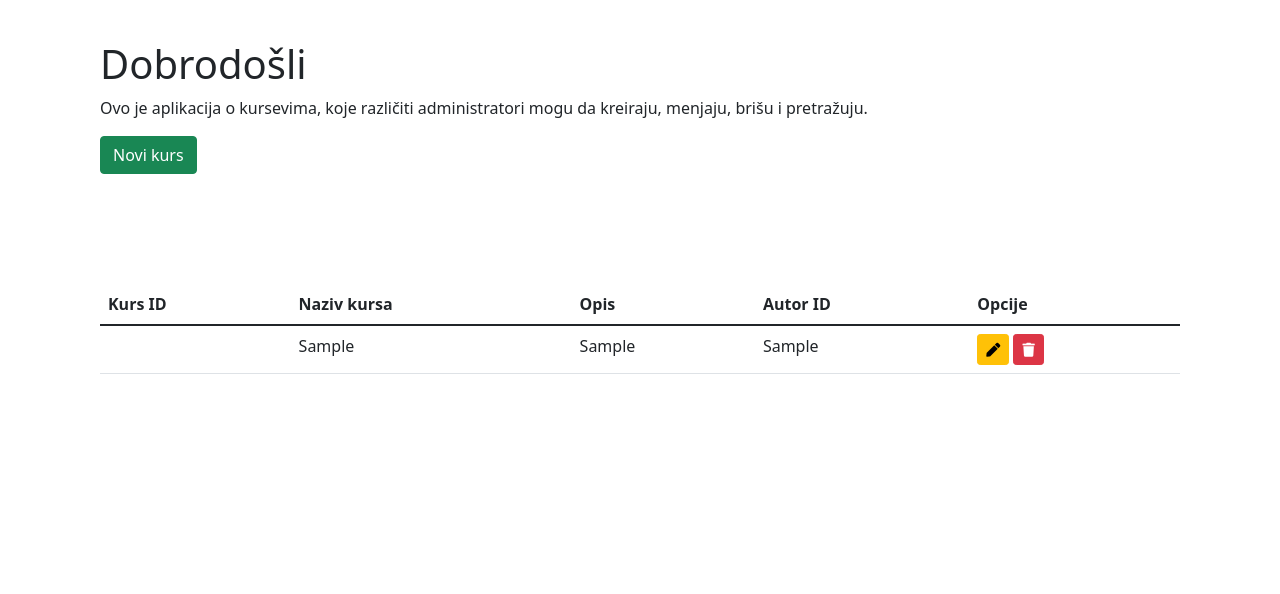
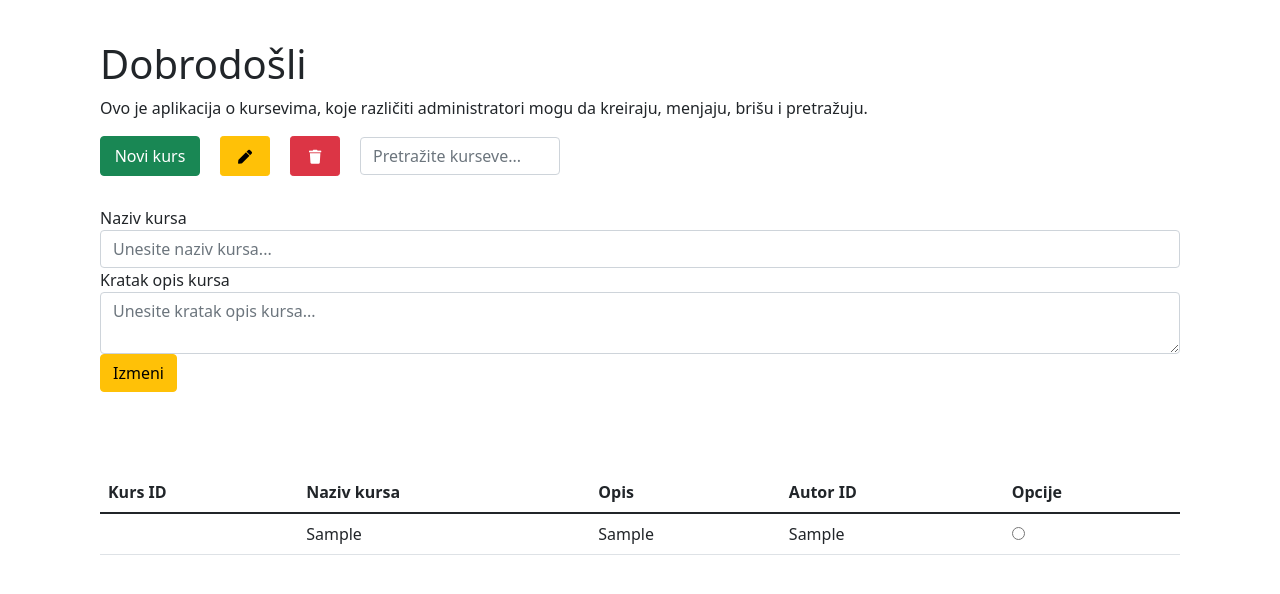
Before and after one commit to mrdjarade/PHPDomaci, a PHP site: page / in a window 1280 px wide. Shown: the top 594 px of the page. Run offline with PHP 8.4, Linux system fonts and the light colour scheme; the visitor is signed in with stand-in values (Sample User, id 1); tables that the repository leaves empty or names only in its code hold one stand-in row (values such as "Sample post"); data that the repository does not hold is empty; some libraries are stand-ins or nearby versions.

Commit message:
Izmenjena struktura, dodato dugme za pretragu kurseva

```diff
--- a/index.php
+++ b/index.php
@@ -27,7 +27,6 @@ if($svi->num_rows == 0) {
 <html lang="en">
 <head>
     <meta charset="UTF-8">
-    <meta http-equiv="X-UA-Compatible" content="IE=edge">
     <meta name="viewport" content="width=device-width, initial-scale=1.0">
     <link rel="stylesheet" href="https://cdn.jsdelivr.net/npm/bootstrap@5.1.3/dist/css/bootstrap.min.css" integrity="sha384-1BmE4kWBq78iYhFldvKuhfTAU6auU8tT94WrHftjDbrCEXSU1oBoqyl2QvZ6jIW3" crossorigin="anonymous">
     <link rel="stylesheet" href="https://pro.fontawesome.com/releases/v5.10.0/css/all.css" integrity="sha384-AYmEC3Yw5cVb3ZcuHtOA93w35dYTsvhLPVnYs9eStHfGJvOvKxVfELGroGkvsg+p" crossorigin="anonymous"/>
@@ -39,7 +38,12 @@ if($svi->num_rows == 0) {
     <div class="padding-container">
         <h1>Dobrodošli</h1>
         <p>Ovo je aplikacija o kursevima, koje različiti administratori mogu da kreiraju, menjaju, brišu i pretražuju.</p>
-        <button style="margin-bottom:30px;" type="button" id="novi-kurs" class="btn btn-success">Novi kurs</button>
+        <div style="display: flex; align-items:center">
+            <button style="margin-right:20px; margin-bottom:30px; padding:0px; width:100px; height:40px" type="button" id="novi-kurs" class="btn btn-success">Novi kurs</button>
+            <button formmethod="post" style="margin-right:20px; margin-bottom:30px; padding:0px; width:50px; height:40px" type ="button" id="izmeni-kurs" class="btn btn-warning btn-sm btnIzmeni" value="Izmeni"><i class="fas fa-pen"></i></button>
+            <button formmethod="post" style="margin-right:20px; margin-bottom:30px; padding:0px; width:50px; height:40px" type ="button" id="obrisi-kurs" class="btn btn-danger btn-sm btnIzbrisi" value="Obrisi"><i class="fas fa-trash"></i></button>
+            <input style="margin-right:20px; width:200px; display:inline; margin-bottom:30px" type="text" class="form-control" id="search" placeholder="Pretražite kurseve...">
+        </div>
 
         <div class="prozor-kurs">
             <form action="#" method="POST" id="dodajNovi">
@@ -52,6 +56,20 @@ if($svi->num_rows == 0) {
                     <textarea name="opis" type="text" class="form-control" placeholder="Unesite kratak opis kursa..."></textarea>
                 </div>
                 <button id="btnDodaj" formmethod="POST" type="submit" class="btn btn-primary">Dodaj</button>
+            </form>
+        </div>
+
+        <div class="izmeni-kurs">
+            <form action="#" method="POST" id="izmeniKurs">
+                <div class="form-group">
+                    <label>Naziv kursa</label>
+                    <input name="naziv" id="naziv-input" type="text" class="form-control" placeholder="Unesite naziv kursa...">
+                </div>
+                <div class="form-group">
+                    <label>Kratak opis kursa</label>
+                    <textarea name="opis" id="opis-input" type="text" class="form-control" placeholder="Unesite kratak opis kursa..."></textarea>
+                </div>
+                <button id="btnIzmeni" formmethod="POST" type="submit" class="btn btn-warning">Izmeni</button>
             </form>
         </div>
 
@@ -78,8 +96,7 @@ if($svi->num_rows == 0) {
                     <td><?php echo $row["opis"] ?></td>
                     <td><?php echo $row["autor"] ?></td>
                     <td>
-                        <button formmethod="POST" type="button" class="btn btn-warning btn-sm"><i class="fas fa-pen"></i></button>
-                        <button formmethod="POST" type="button" class="btn btn-danger btn-sm"><i class="fas fa-trash"></i></button>
+                        <input type="radio" name="btnRadio" value="<?php echo $row["kursID"]?>">
                     </td>
                 </tr>
                 <?php
```
